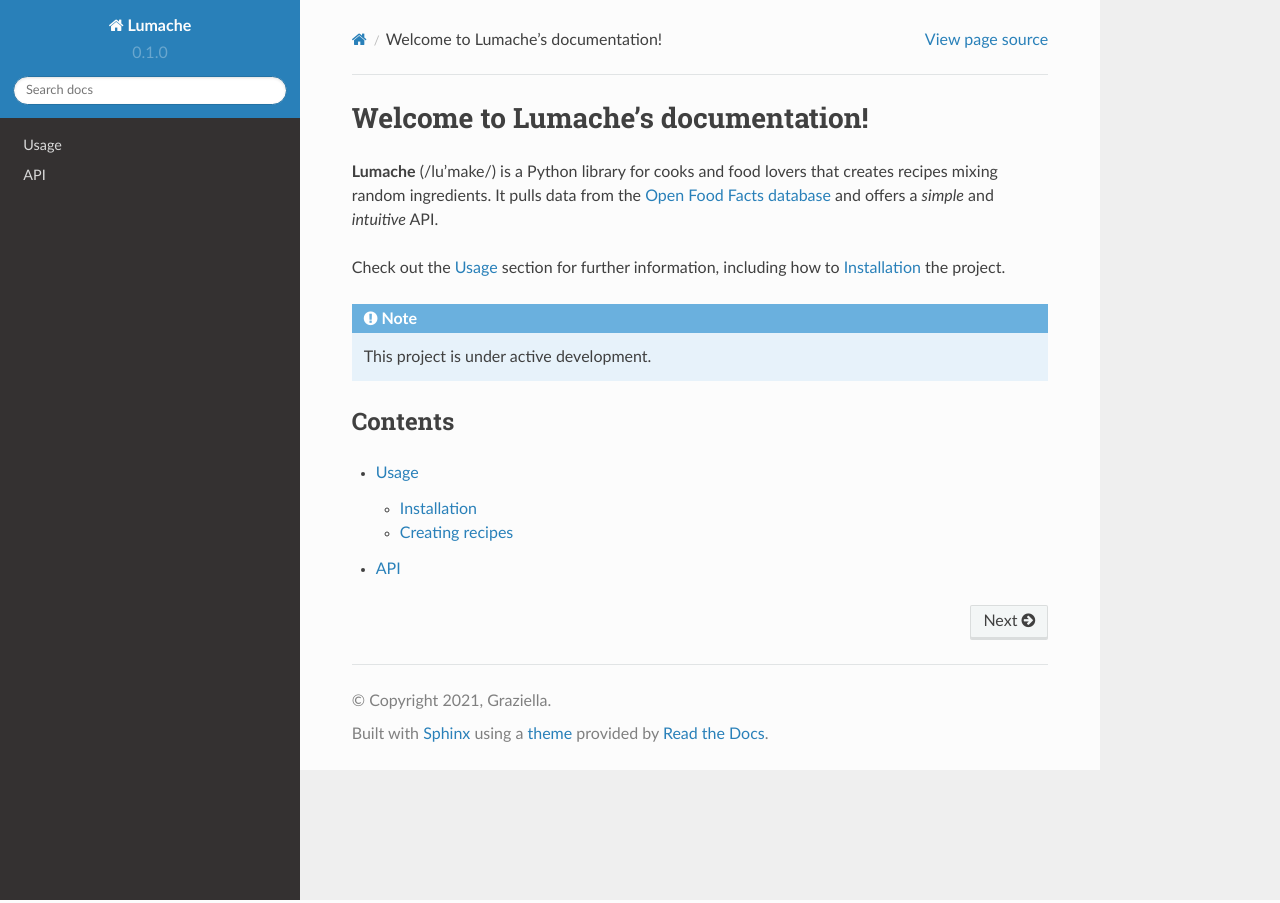
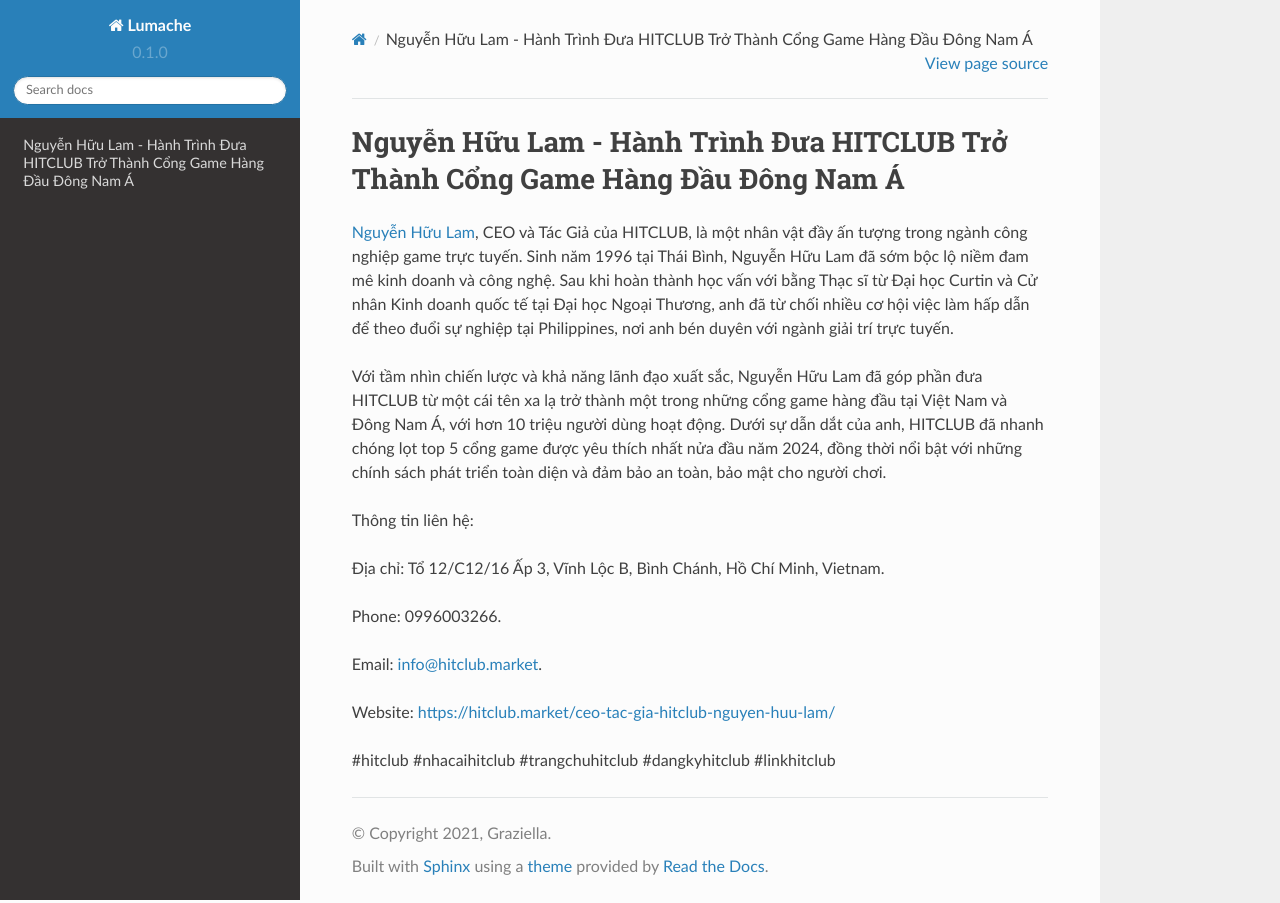
Before and after one commit to vqtranquocthuan424/ceohitclubnguyenhuulam, a Sphinx documentation site: the page built from docs/source/index.rst, in a window 1280 px wide. Built offline with Sphinx 7.4.7 and the Read the Docs theme 2.0.0, drawn with Linux system fonts in a browser that asks for light colours.

Commit message:
Update index.rst

```diff
--- a/docs/source/index.rst
+++ b/docs/source/index.rst
@@ -1,22 +1,18 @@
-Welcome to Lumache's documentation!
+Nguyễn Hữu Lam - Hành Trình Đưa HITCLUB Trở Thành Cổng Game Hàng Đầu Đông Nam Á
 ===================================
 
-**Lumache** (/lu'make/) is a Python library for cooks and food lovers
-that creates recipes mixing random ingredients.
-It pulls data from the `Open Food Facts database <https://world.openfoodfacts.org/>`_
-and offers a *simple* and *intuitive* API.
+`Nguyễn Hữu Lam <https://hitclub.market/ceo-tac-gia-hitclub-nguyen-huu-lam/>`_, CEO và Tác Giả của HITCLUB, là một nhân vật đầy ấn tượng trong ngành công nghiệp game trực tuyến. Sinh năm 1996 tại Thái Bình, Nguyễn Hữu Lam đã sớm bộc lộ niềm đam mê kinh doanh và công nghệ. Sau khi hoàn thành học vấn với bằng Thạc sĩ từ Đại học Curtin và Cử nhân Kinh doanh quốc tế tại Đại học Ngoại Thương, anh đã từ chối nhiều cơ hội việc làm hấp dẫn để theo đuổi sự nghiệp tại Philippines, nơi anh bén duyên với ngành giải trí trực tuyến.
 
-Check out the :doc:`usage` section for further information, including
-how to :ref:`installation` the project.
+Với tầm nhìn chiến lược và khả năng lãnh đạo xuất sắc, Nguyễn Hữu Lam đã góp phần đưa HITCLUB từ một cái tên xa lạ trở thành một trong những cổng game hàng đầu tại Việt Nam và Đông Nam Á, với hơn 10 triệu người dùng hoạt động. Dưới sự dẫn dắt của anh, HITCLUB đã nhanh chóng lọt top 5 cổng game được yêu thích nhất nửa đầu năm 2024, đồng thời nổi bật với những chính sách phát triển toàn diện và đảm bảo an toàn, bảo mật cho người chơi.
 
-.. note::
+Thông tin liên hệ:
 
-   This project is under active development.
+Địa chỉ: Tổ 12/C12/16 Ấp 3, Vĩnh Lộc B, Bình Chánh, Hồ Chí Minh, Vietnam.
 
-Contents
---------
+Phone: 0996003266.
 
-.. toctree::
+Email: info@hitclub.market.
 
-   usage
-   api
+Website: https://hitclub.market/ceo-tac-gia-hitclub-nguyen-huu-lam/
+
+#hitclub #nhacaihitclub #trangchuhitclub #dangkyhitclub #linkhitclub
```
